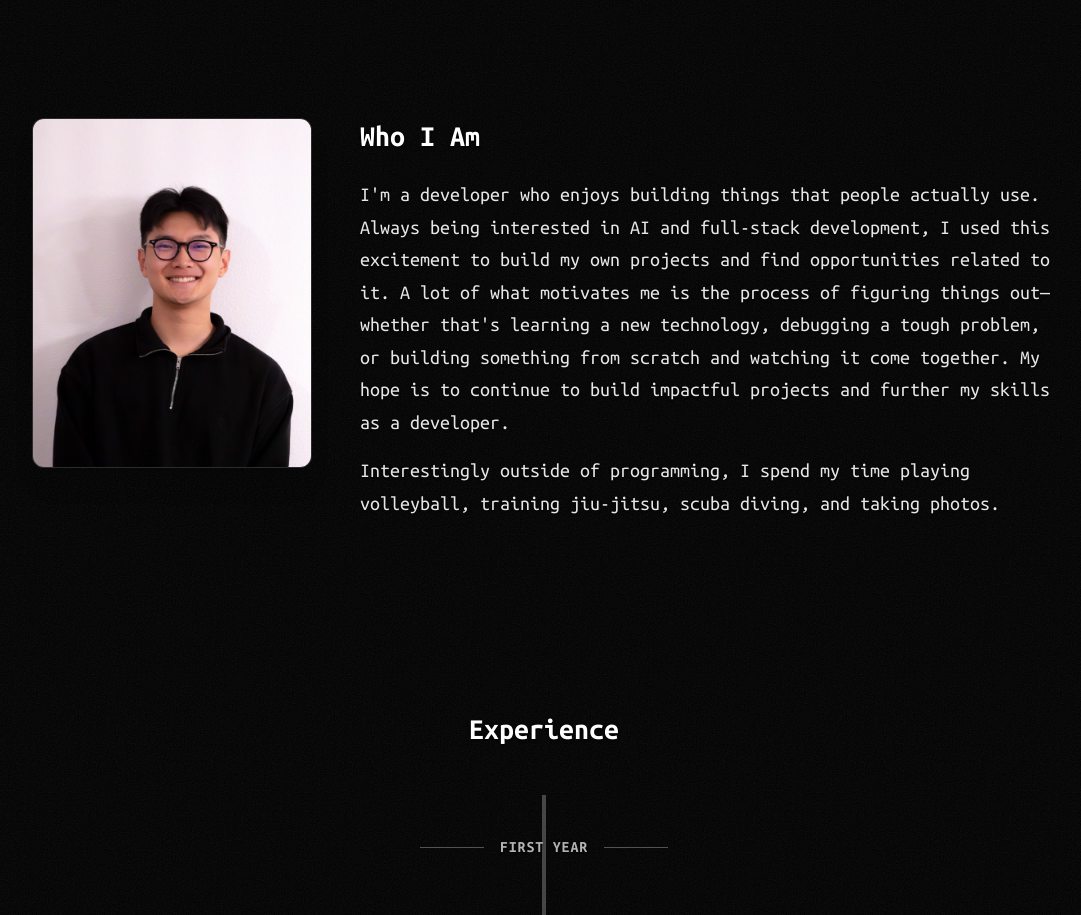
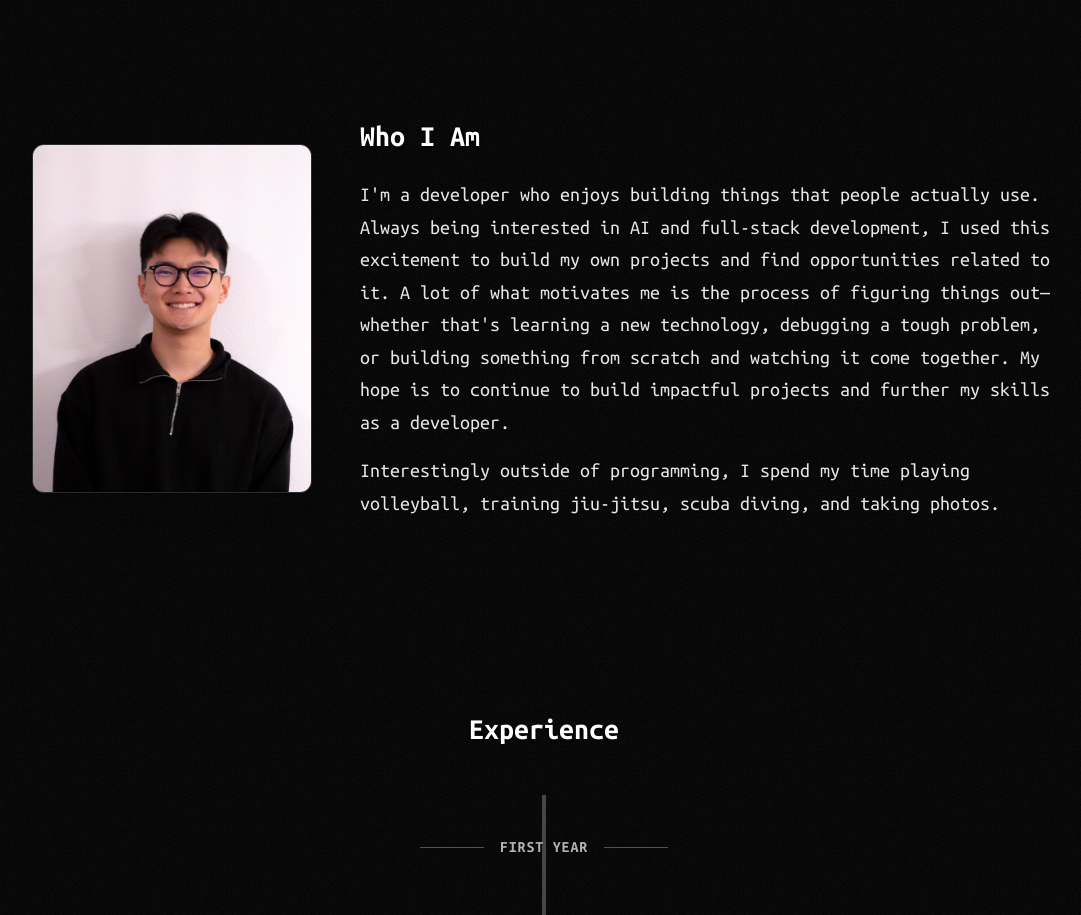
Before and after one commit to Cobby914/Personal_Website, a Next.js app: page /about in a window 1280 px wide. Shown: the part 843-1758 px from the top of the page, without its empty margins (96-1177 px from the left). Built offline with nearby package versions, Linux system fonts and the light colour scheme.

Commit message:
Centered image of myself agains the text.

```diff
--- a/components/about/AboutPageContent.jsx
+++ b/components/about/AboutPageContent.jsx
@@ -51,7 +51,7 @@
         className="relative w-full px-6 pt-16 pb-20 sm:px-8 sm:pt-20 md:pb-24 md:pt-24"
       >
         <div className="mx-auto max-w-5xl">
-          <div className="flex flex-col gap-10 md:flex-row md:items-start md:gap-12">
+          <div className="flex flex-col gap-10 md:flex-row md:items-center md:gap-12">
             <AnimateOnScroll stagger={0} as="div" className="flex-shrink-0">
               <div className="mx-auto w-full max-w-[280px] overflow-hidden rounded-xl border border-white/10 bg-white/5 shadow-xl md:mx-0">
                 <img
```
